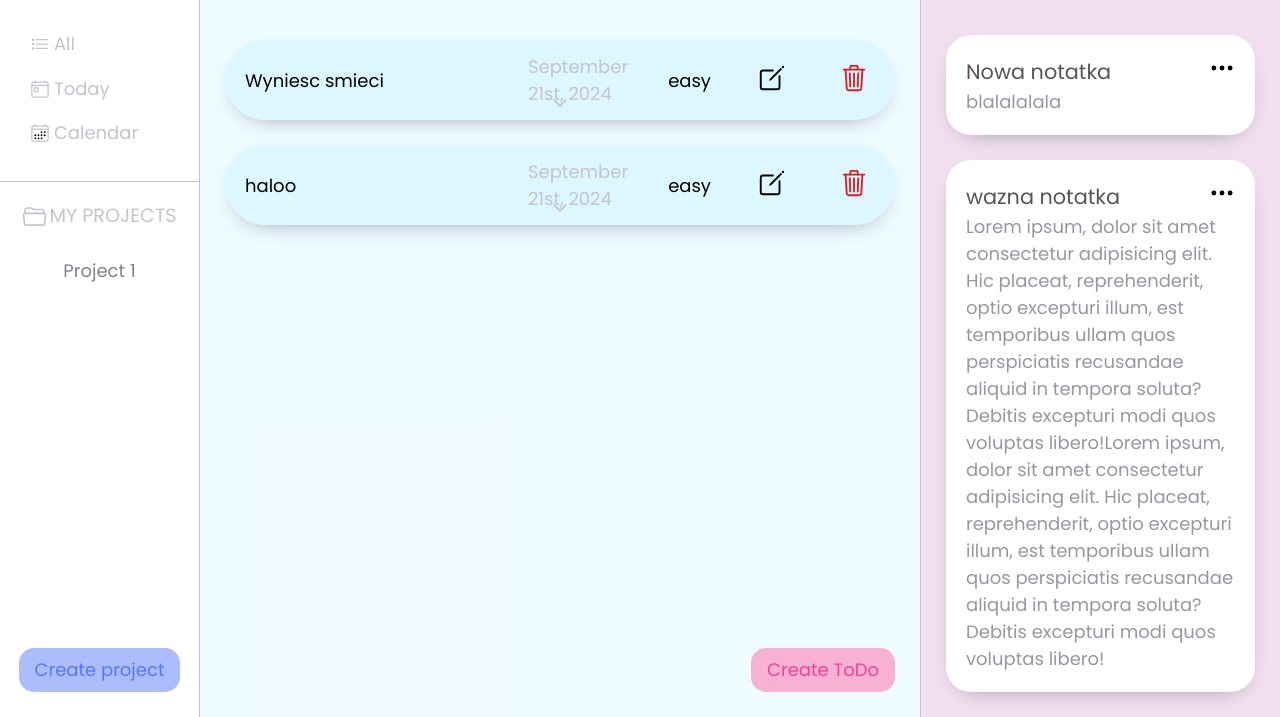
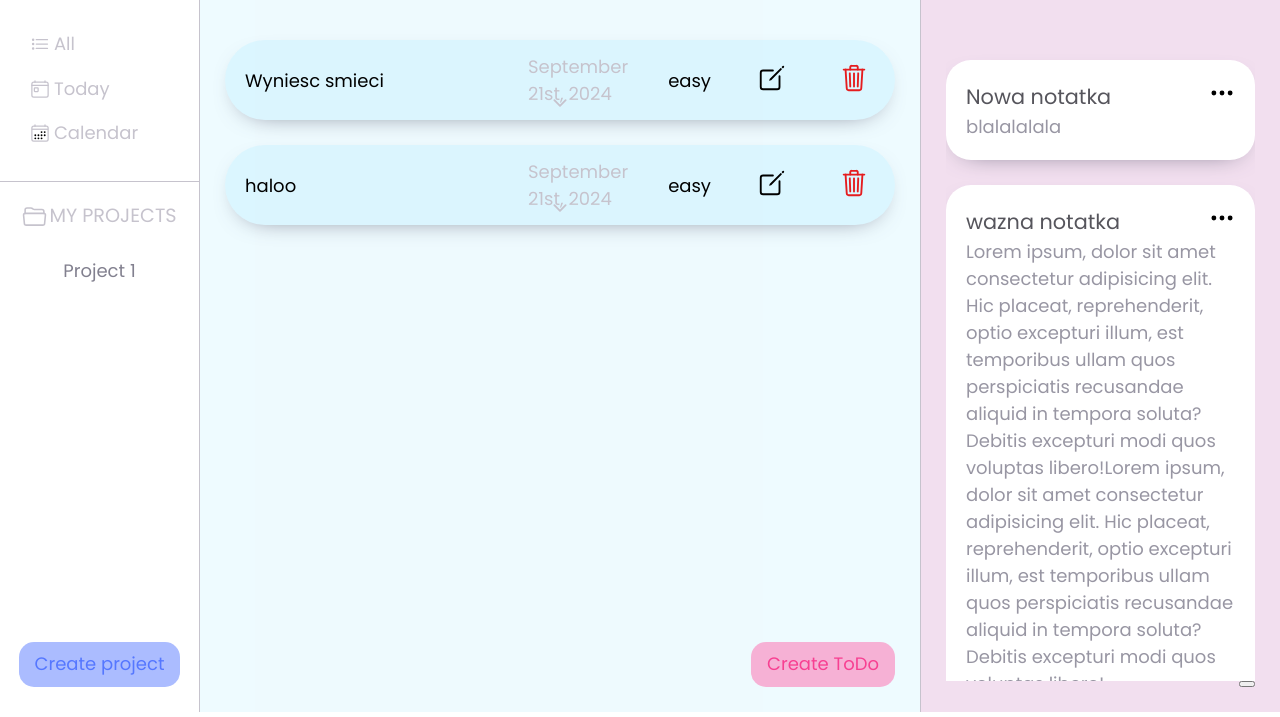
Before and after one commit to dawidtt/todo-app-odin, a website built with webpack: page src/template.html in a window 1280 px wide. Shown: the part 88-805 px from the top of the page. Built offline with nearby package versions, Linux system fonts and the light colour scheme.

Commit message:
Make note container overflow

```diff
--- a/src/all-todos-section/all-todos.css
+++ b/src/all-todos-section/all-todos.css
@@ -72,8 +72,7 @@ main .all-wrapper h2 {
 .delete-btn svg {
   width: 30px;
 }
-.edit-btn svg {
-}
+
 .delete-btn svg {
   color: #e51c1f;
 }
--- a/src/notes-section/notes-dom.js
+++ b/src/notes-section/notes-dom.js
@@ -35,6 +35,13 @@ export function renderNotesContainer() {
     notesContainer.appendChild(note);
   }
   notesWrapper.appendChild(notesContainer);
+
+  const addNoteContainer = document.createElement("div");
+  addNoteContainer.classList.add("add-note-container");
+  const addNoteBtn = document.createElement("button");
+  addNoteBtn.classList.add("add-note-btn");
+  addNoteContainer.appendChild(addNoteBtn);
+  notesWrapper.appendChild(addNoteContainer);
   mainPath.appendChild(notesWrapper);
 }
 renderNotesContainer();
--- a/src/notes-section/notes-logic.js
+++ b/src/notes-section/notes-logic.js
@@ -18,3 +18,4 @@ const importantNote = createNoteObject(
 
 addNewNote(casualNote);
 addNewNote(importantNote);
+addNewNote(importantNote);
--- a/src/notes-section/notes.css
+++ b/src/notes-section/notes.css
@@ -5,6 +5,14 @@
 
   grid-row: 1 / 3;
   grid-column: 2 / 3;
+  display: flex;
+  justify-content: start;
+  align-items: center;
+  flex-direction: column;
+}
+.notes-container {
+  flex-grow: 1;
+  overflow-y: scroll;
 }
 .notes-wrapper h2 {
   font-size: 1.6rem;
@@ -43,3 +51,10 @@
 .note p {
   color: #9896a3;
 }
+.add-note-container {
+  justify-self: flex-end;
+  display: flex;
+  justify-content: end;
+  align-items: center;
+  width: 100%;
+}
--- a/src/template.css
+++ b/src/template.css
@@ -159,9 +159,9 @@ body {
 }
 #grid-wrapper {
   display: grid;
-  grid-template-columns: 200px 1fr;
-  grid-template-rows: 1fr;
-  min-height: 100vh;
+  grid-template-columns: 200px minmax(0, 1fr);
+  grid-template-rows: 100vh;
+  height: 100vh;
 }
 #sidebar {
   display: flex;
```
